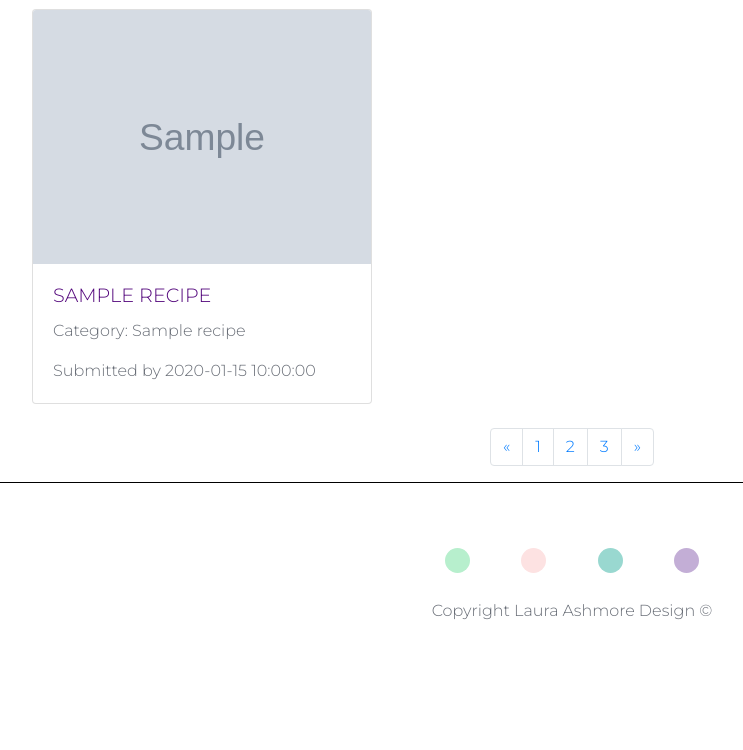
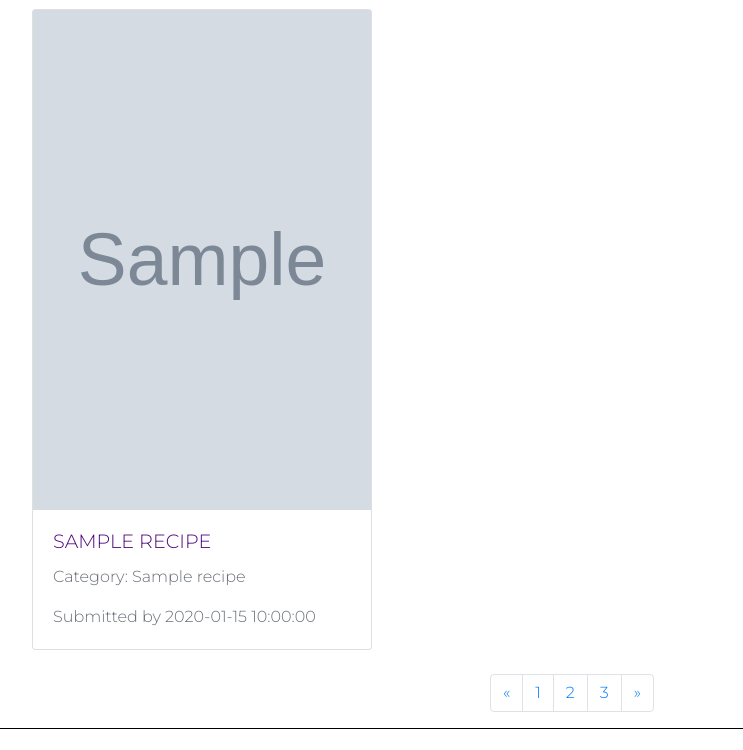
Before and after one commit to laura-ash/recipe-collection, a Flask app: page / in a window 1280 px wide. Shown: the part 257-1007 px from the top of the page, without its empty margins (68-811 px from the left). Before the commit the page ends 877 px from the top, so only its background shows below. Run offline with Flask 2, Linux system fonts and the light colour scheme; grey boxes marked "Sample" are stand-in pictures; a database or web service that is not in the repository returns one stand-in record (values such as "Sample title"); some libraries are stand-ins or nearby versions.

Commit message:
Added styling to images to make them all fit

```diff
--- a/static/css/style.css
+++ b/static/css/style.css
@@ -65,9 +65,10 @@ a:hover {
 
 /* Recipe cards */
 
-.card-img, .card-img-top {
-    width: 100%;
-    height: 100%;
+.card-images {
+    height: 500px;
+    width: 338px;
+    object-fit: cover;
 }
 
 .card-button {
--- a/templates/components/recipe.html
+++ b/templates/components/recipe.html
@@ -1,6 +1,6 @@
  <div class="col-lg-4 col-sm-6 mb-4">
     <div class="card">
-        <a href="{{ url_for('recipe_page', recipe=recipe.name)}}"><img class="card-img-top" src="{{ recipe.photo_url }}" alt="recipe-picture"></a>
+        <a href="{{ url_for('recipe_page', recipe=recipe.name)}}"><img class="card-images" src="{{ recipe.photo_url }}" alt="recipe-picture"></a>
         <div class="card-body">
         <h4 class="card-title">
             <a href="{{ url_for('recipe_page', recipe=recipe.name)}}">{{ recipe.name }}</a>
```
